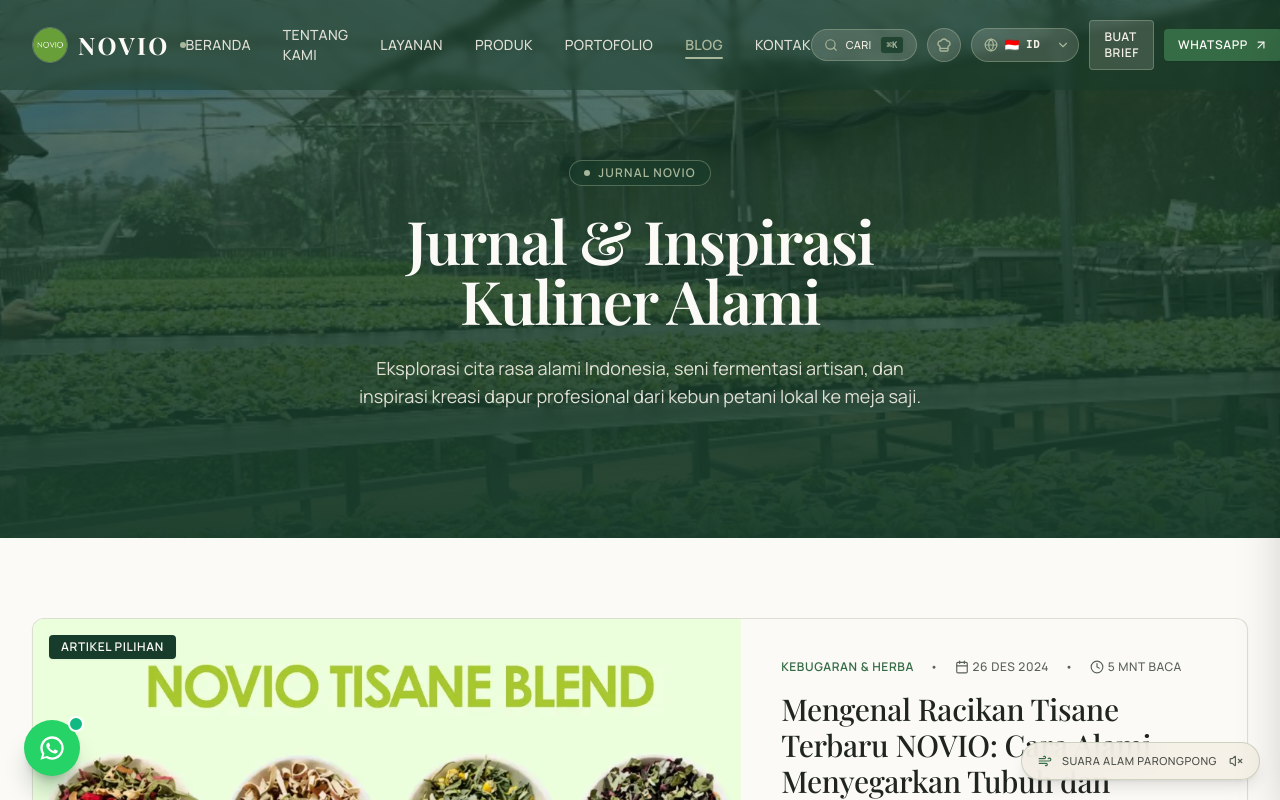
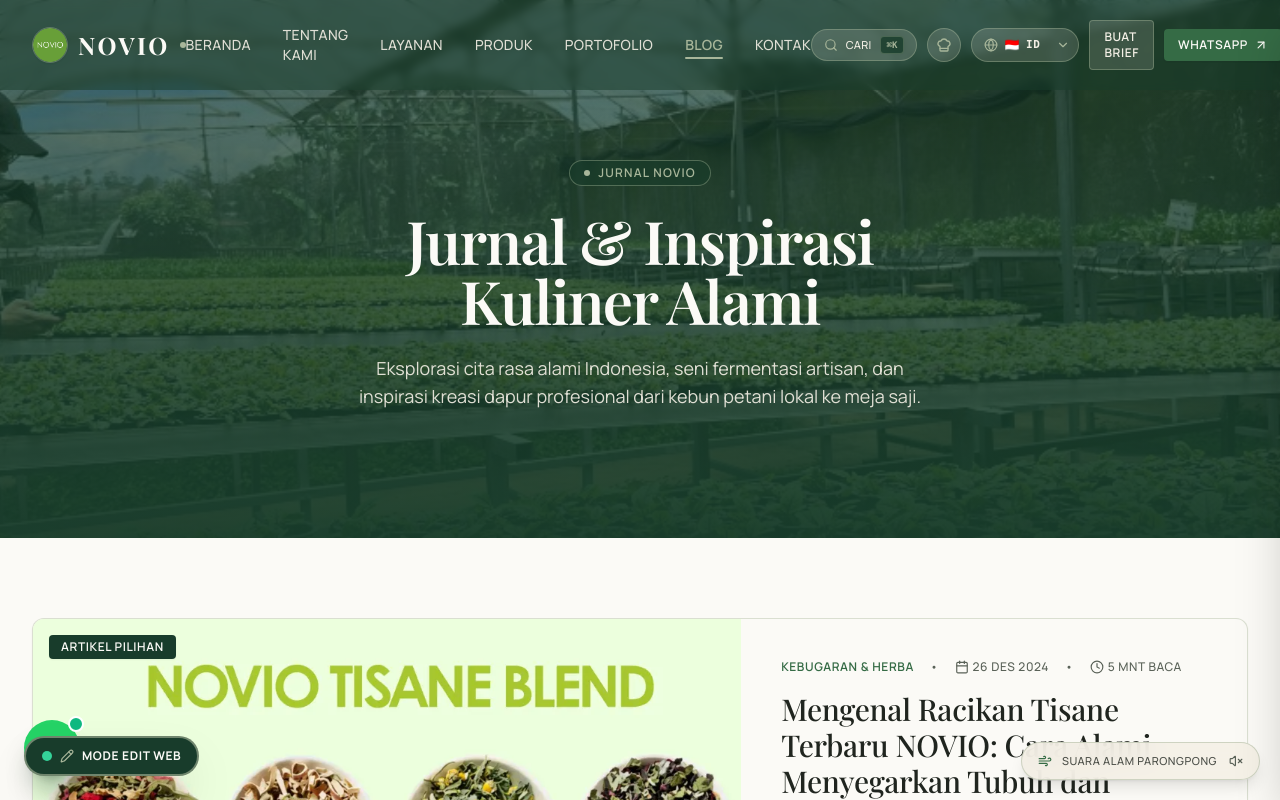
Before and after one commit to oceanblue-s/novio-web, a Next.js app: page /blog in a window 1280 px wide. Shown: the top 800 px of the page. Built offline with nearby package versions, Linux system fonts and the light colour scheme; a web font is replaced by a local one.

Commit message:
fix(edit-mode): auto-enable edit mode without pin barrier, add floating bottom-left button and clear Hapus text labels

```diff
--- a/components/BlogCard.tsx
+++ b/components/BlogCard.tsx
@@ -52,6 +52,7 @@
               title="Hapus Artikel Ini"
             >
               <Trash2 className="w-3.5 h-3.5" />
+              <span>Hapus</span>
             </button>
           </div>
         )}
@@ -166,6 +167,7 @@
             title="Hapus Artikel Ini"
           >
             <Trash2 className="w-3.5 h-3.5" />
+            <span>Hapus</span>
           </button>
         </div>
       )}
--- a/components/HomePageClient.tsx
+++ b/components/HomePageClient.tsx
@@ -118,6 +118,7 @@
                       title="Hapus Layanan"
                     >
                       <Trash2 className="w-3 h-3" />
+                      <span>Hapus</span>
                     </button>
                   </div>
                 )}
--- a/components/ProductCard.tsx
+++ b/components/ProductCard.tsx
@@ -64,6 +64,7 @@
             title="Hapus Produk Ini"
           >
             <Trash2 className="w-3.5 h-3.5" />
+            <span>Hapus</span>
           </button>
         </div>
       )}
--- a/components/ProjectCard.tsx
+++ b/components/ProjectCard.tsx
@@ -45,6 +45,7 @@
             title="Hapus Portofolio Ini"
           >
             <Trash2 className="w-3.5 h-3.5" />
+            <span>Hapus</span>
           </button>
         </div>
       )}
--- a/components/ServiceCard.tsx
+++ b/components/ServiceCard.tsx
@@ -45,6 +45,7 @@
             title="Hapus Layanan Ini"
           >
             <Trash2 className="w-3.5 h-3.5" />
+            <span>Hapus</span>
           </button>
         </div>
       )}
--- a/components/TeamCard.tsx
+++ b/components/TeamCard.tsx
@@ -44,6 +44,7 @@
             title="Hapus Anggota Tim"
           >
             <Trash2 className="w-3.5 h-3.5" />
+            <span>Hapus</span>
           </button>
         </div>
       )}
--- a/components/VisualEditBar.tsx
+++ b/components/VisualEditBar.tsx
@@ -10,15 +10,33 @@
   LayoutDashboard,
   X,
   Sparkles,
+  Pencil,
   ChevronRight,
   ExternalLink,
 } from 'lucide-react';
 
 export default function VisualEditBar() {
-  const { isEditMode, isPreviewMode, disableEditMode, togglePreviewMode } = useSiteData();
+  const { isEditMode, isPreviewMode, enableEditMode, disableEditMode, togglePreviewMode } = useSiteData();
   const pathname = usePathname();
 
-  if (!isEditMode) return null;
+  // Floating trigger when edit mode is OFF
+  if (!isEditMode) {
+    // Don't show inside /admin
+    if (pathname.startsWith('/admin')) return null;
+
+    return (
+      <button
+        type="button"
+        onClick={enableEditMode}
+        className="fixed bottom-6 left-6 z-50 inline-flex items-center gap-2 px-4 py-2.5 rounded-full bg-forest text-softwhite hover:bg-forest-light shadow-2xl border-2 border-sage/60 text-xs font-bold uppercase tracking-wider transition-all hover:scale-105 active:scale-95 group"
+        title="Aktifkan Mode Edit Langsung di Halaman"
+      >
+        <span className="w-2.5 h-2.5 rounded-full bg-emerald-400 group-hover:animate-ping" />
+        <Pencil className="w-3.5 h-3.5 text-sage" />
+        <span>Mode Edit Web</span>
+      </button>
+    );
+  }
 
   const NAV_LINKS = [
     { label: 'Beranda', href: '/' },
@@ -31,6 +49,8 @@
   ];
 
   return (
+    <>
+      {/* Top Fixed Admin Bar */}
       <div className="fixed top-0 left-0 right-0 z-[60] bg-forest text-softwhite shadow-xl border-b border-forest-light text-xs font-sans">
         <div className="max-w-7xl mx-auto px-4 sm:px-6 py-2 flex flex-wrap items-center justify-between gap-3">
           {/* Left: Indicator */}
@@ -44,7 +64,7 @@
             <span className="hidden md:inline text-cream/70 text-[11px]">
               {isPreviewMode
                 ? 'Mode Pratinjau Pengunjung (tombol edit disembunyikan sementara)'
-              : 'Klik tombol Edit atau Tambah langsung pada komponen yang ingin diubah.'}
+                : 'Klik tombol [Edit] atau [Hapus] di setiap kartu, atau [+ Tambah] untuk item baru.'}
             </span>
           </div>
 
@@ -106,5 +126,17 @@
           </div>
         </div>
       </div>
+
+      {/* Floating Status Pill at Bottom-Left */}
+      <button
+        type="button"
+        onClick={disableEditMode}
+        className="fixed bottom-6 left-6 z-50 inline-flex items-center gap-2 px-4 py-2.5 rounded-full bg-emerald-600 text-softwhite hover:bg-emerald-700 shadow-2xl border-2 border-cream text-xs font-bold uppercase tracking-wider transition-all hover:scale-105 active:scale-95"
+        title="Mode Edit Sedang Aktif. Klik untuk keluar/selesai."
+      >
+        <span className="w-2.5 h-2.5 rounded-full bg-softwhite animate-pulse" />
+        <span>Mode Edit: AKTIF (Klik Selesai)</span>
+      </button>
+    </>
   );
 }
--- a/context/SiteDataContext.tsx
+++ b/context/SiteDataContext.tsx
@@ -144,16 +144,12 @@
         // Check if edit mode active
         const urlParams = new URLSearchParams(window.location.search);
         const hasEditQuery = urlParams.get('edit') === 'true';
-        const isAuth = window.sessionStorage?.getItem('novio_admin_authenticated') === 'true';
         const isEditStored = window.localStorage?.getItem(STORAGE_EDIT_MODE_KEY) === 'true';
 
         if (hasEditQuery || isEditStored) {
-          if (isAuth) {
-            setIsEditMode(true);
-            window.localStorage?.setItem(STORAGE_EDIT_MODE_KEY, 'true');
-          } else {
-            setShowPinModal(true);
-          }
+          setIsEditMode(true);
+          window.localStorage?.setItem(STORAGE_EDIT_MODE_KEY, 'true');
+          window.sessionStorage?.setItem('novio_admin_authenticated', 'true');
         }
       }
     } catch {}
@@ -161,18 +157,14 @@
 
   // Mode Toggles
   const enableEditMode = () => {
+    setIsEditMode(true);
+    setIsPreviewMode(false);
     try {
-      const isAuth = typeof window !== 'undefined' && window.sessionStorage?.getItem('novio_admin_authenticated') === 'true';
-      if (isAuth) {
-        setIsEditMode(true);
-        setIsPreviewMode(false);
+      if (typeof window !== 'undefined') {
         window.localStorage?.setItem(STORAGE_EDIT_MODE_KEY, 'true');
-      } else {
-        setShowPinModal(true);
+        window.sessionStorage?.setItem('novio_admin_authenticated', 'true');
       }
-    } catch {
-      setShowPinModal(true);
-    }
+    } catch {}
   };
 
   const disableEditMode = () => {
```
Lines whose indentation alone changed are shown as unchanged.
